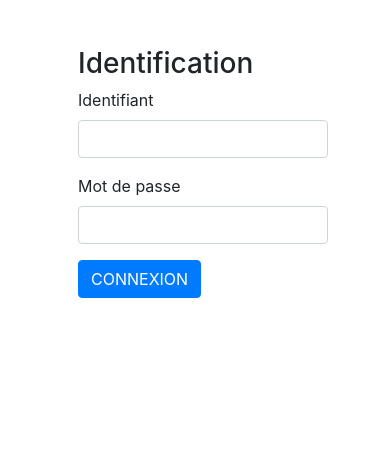
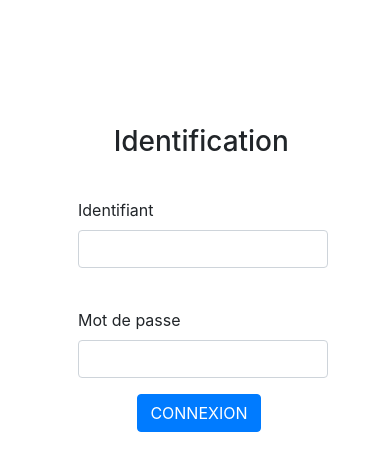
Before and after one commit to echardt/Projet-Charton, a PHP site: page /login.html in a window 390 px wide. Shown: the part 51-522 px from the top of the page. Run offline with PHP 8.4, Linux system fonts and the light colour scheme.

Commit message:
MAJ login.css

```diff
--- a/Interfaces-Web/css/login.css
+++ b/Interfaces-Web/css/login.css
@@ -3,17 +3,23 @@
 .navbar-custom {
   background-color: #272B3A;
   height: 51px;
-
 }
-
 /*longueur input*/
 .form-control{
   width: 250px !important;
 }
-
 .container{
   margin-top: 12%;
-
+}
+.btn-primary {
+  margin-left: 15% !important;
+}
+.title-connexion{
+  margin-left: 12% !important;
+}
+.form-group{
+  margin-top: 30px;
+  padding-top: 10px;
 }
 
 
@@ -23,7 +29,9 @@
 
   .container{
       padding-left: 20% !important;
-
-  }
+      padding-top: 20% !important;
+}
+.btn-primary {
+  margin-left: 20% !important;
 
 }
```
